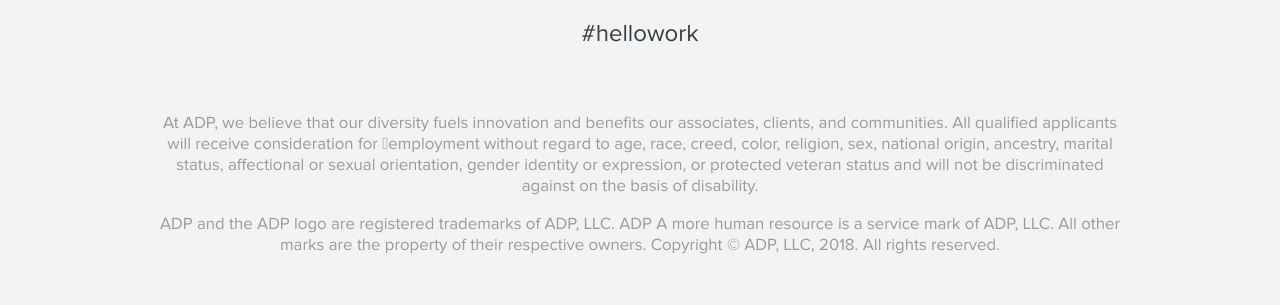
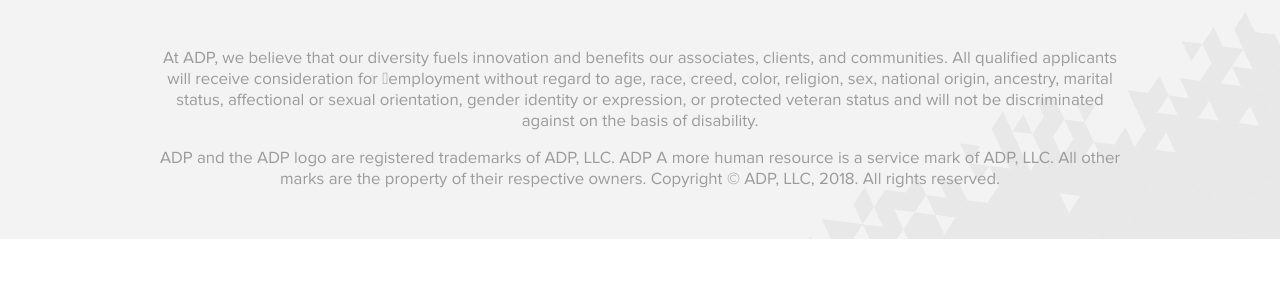
Before and after one commit to ierso/adp-career, a website with bundled scripts: page index.html in a window 1280 px wide. Shown: the part 2640-2945 px from the top of the page. After the commit the page ends 2879 px from the top, so only its background shows below. Built offline with nearby package versions, Linux system fonts and the light colour scheme.

Commit message:
finished footer styles

```diff
--- a/index.html
+++ b/index.html
@@ -130,10 +130,10 @@
       </section>
     </div>
     <footer class="c-footer">
-      <div class="c-footer__wrapper l-container-wide">
+      <div class="c-footer__wrapper c-footer__wrapper--logo l-container-wide">
         <img class="c-footer__logo" src="./src/svgs/adp-logo.svg" alt="footer logo">
       </div>
-      <div class="c-footer__wrapper l-container">
+      <div class="c-footer__wrapper c-footer__wrapper--nudge-down l-container">
         <div class="c-footer__social">
           <span class="c-footer__social-copy">Follow us</span>
           <ul class="c-footer__social-list">
--- a/src/styles/components/footer.css
+++ b/src/styles/components/footer.css
@@ -11,6 +11,30 @@
   flex-flow: column;
   background: $footerBG;
   padding: 2em 1.5em;
+  background-image: url('../../images/pattern.png');
+  background-size: cover;
+  background-repeat: no-repeat;
+  background-position: bottom right;
+  @media (min-width: $tablet) {
+    background-size: contain;
+  }
+}
+  .c-footer__wrapper {
+    &--logo {
+      @media (min-width: $tablet) {
+        margin: initial;
+      }
+    }
+    &--nudge-down {
+      @media (min-width: $tablet) {
+        margin-top: 2em;
+      }
+    }
+  }
+    .c-footer__logo {
+      @media (min-width: $tablet) {
+        position: absolute;
+      }
     }
     .c-footer__social {
       display: flex;
```
Also changed, not shown: 1 other file. Lines whose indentation alone changed are shown as unchanged.
